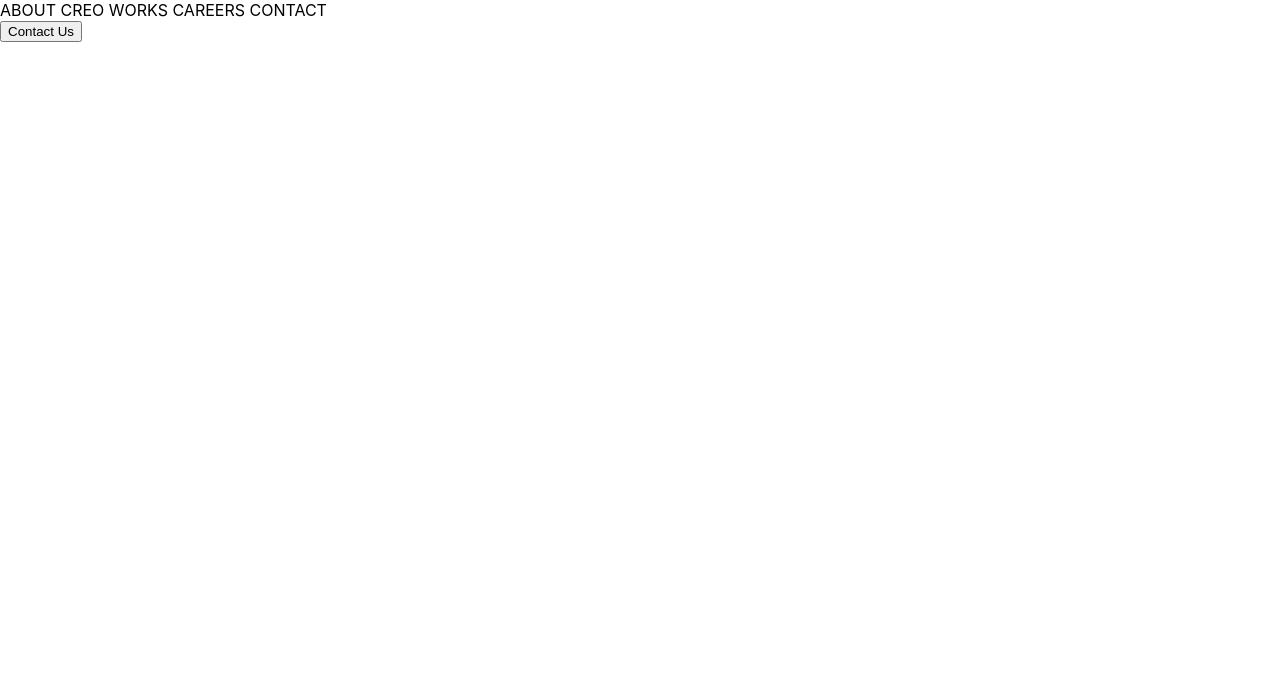
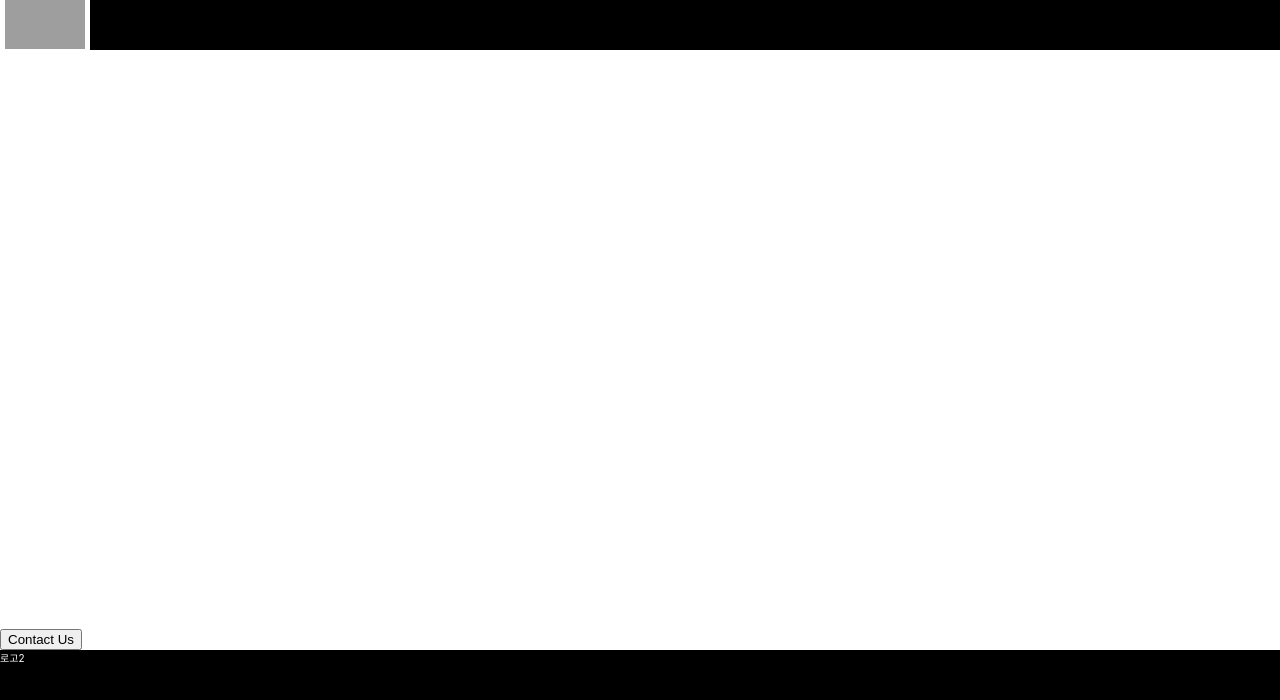
Before and after one commit to zerda217/React, a React (Create React App) app in the folder creotest/: page / in a window 1280 px wide. Shown: the top 700 px of the page. Built offline with nearby package versions, Linux system fonts and the light colour scheme; grey boxes are pictures that could not be loaded.

Commit message:
21.08.23. 메인 화면 분할

```diff
--- a/creotest/src/App.css
+++ b/creotest/src/App.css
@@ -2,37 +2,54 @@
   text-align: center;
 }
 
-.App-logo {
-  height: 40vmin;
-  pointer-events: none;
-}
-
-@media (prefers-reduced-motion: no-preference) {
-  .App-logo {
-    animation: App-logo-spin infinite 20s linear;
-  }
-}
-
-.App-header {
-  background-color: #282c34;
-  min-height: 100vh;
+.App_header {
+  background-color: black;
+  width: 100%;
+  height: 50px;
   display: flex;
   flex-direction: column;
-  align-items: center;
+  text-align: right;
   justify-content: center;
-  font-size: calc(10px + 2vmin);
+  font-size: 10px;
   color: white;
 }
 
-.App-link {
-  color: #61dafb;
+.headerlogo {
+  padding: 5px;
+  background-color: white;
+  width: 80px;
 }
 
-@keyframes App-logo-spin {
-  from {
-    transform: rotate(0deg);
-  }
-  to {
-    transform: rotate(360deg);
-  }
+.Body {
+  height: clac(100vh - 300px) ;
+  display: flex;
+  flex-direction: column;
+  text-align: left;
+  justify-content: center;
+  font-size: 10px;
+  color: white;
 }
+
+.Footer {
+  display: flex;
+  flex-direction: column;
+  text-align: left;
+  justify-content: center;
+  position: fixed;
+  bottom: 0;
+  width: 100%;
+  font-size: 10px;
+  color: white;
+
+}
+
+.FooterTop {
+  height: 150px;
+  background-color: rgb(75, 75, 75);
+}
+
+.FooterUnder {
+  height: 150px;
+  background-color: black;
+  justify-content: bottom;
+}
--- a/creotest/src/App.js
+++ b/creotest/src/App.js
@@ -1,18 +1,39 @@
+import React, { useState } from 'react';
 import './App.css';
-import Button from './components/Button';
+import Header from './components/Header';
+import PageTemplate from './components/PageTemplate';
+import Footer from './components/Footer';
 
 function App() {
   return (
     <div>
-      <nav>
-        ABOUT
-        CREO
-        WORKS
-        CAREERS
-        CONTACT
-      </nav>
-      <Button></Button>
+      <Header></Header>
+      <div className="Body">
+        <PageTemplate></PageTemplate>
+      </div>
+    <Footer></Footer>
     </div>
+
+//         <div>
+// 크레오코리아는 클라이언트의 니즈와 고객의 감성을 충족시키는 UI(사용자 인터페이스)와
+//                     긍정적인 UX(사용자경험)설계 경험을 바탕으로 IoT 기술까지 융합된 전문성을 갖추었습니다
+//         </div>
+
+
+        // <div>
+        //     <p><h2>Contact us with  your challenge </h2> <h6>크레오 코리아 관련 제품 및 기타 궁금하신 점을 해결해 드립니다.</h6></p>
+        // </div>
+        // <div>
+        //     <div>CREO</div>
+        //     <div>
+        //         <div>대표 : 김홍범 / 서울특별시 성동구 연무장 5가길 7</div>
+        //         <div>TEL : 02-4321-432</div>
+        //         <div>개인정보취급방침</div>
+        //         <div>사업자등록번호 :</div>
+        //         <div>대표메일 : hb.kim@creokorea.com</div>
+        //         <div></div>
+        //     </div>
+        //     <div>© CREO KOREA all right reseved</div>
   );
 }
 
--- /dev/null
+++ b/creotest/src/components/Footer.js
@@ -0,0 +1,17 @@
+import React, { Component } from 'react';
+import Button from './Button';
+
+export default class Footer extends Component {
+    render() {
+        return (
+            <div className="Footer">
+                <div className="FotterTop">
+                    <Button>Contact Us</Button>
+                </div>
+                <div className="FooterUnder">
+                    로고2
+                </div>
+            </div>
+        )
+    }
+}
--- /dev/null
+++ b/creotest/src/components/Header.js
@@ -0,0 +1,18 @@
+import React, { Component } from 'react'
+
+export default class Header extends Component {
+    render() {
+        return (
+            <div className="App_header">
+            <img className="headerlogo" src="https://blog.creokorea.com//uploads/l_f77a7d016b.png"/>
+            <div className="nav">
+            ABOUT
+            CREO
+            WORKS
+            CAREERS
+            CONTACT
+            </div>
+            </div>
+        )
+    }
+}
--- /dev/null
+++ b/creotest/src/components/PageTemplate.js
@@ -0,0 +1,16 @@
+import React from 'react';
+import styles from './PageTemplate.scss';
+import classNames from 'classnames/bind';
+
+const cx = classNames.bind(styles);
+
+const PageTemplate = ({children}) => {
+    return (
+    <div className={cx('page-template')}>
+        <h4>크레오 코리아</h4>
+        <div className={cx('content')}>{children}</div>
+    </div>
+    );
+};
+
+export default PageTemplate;
--- /dev/null
+++ b/creotest/src/components/PageTemplate.scss
@@ -0,0 +1,23 @@
+.page-template {
+    margin-top: 5rem;
+    margin-left: auto;
+    margin-right: auto;
+    width: 200px;
+    background: white;
+    // border: 1px solid black;
+    padding-top: 2rem;
+
+    @media(max-width: 768px) {
+        margin-top: 1rem;
+        width: calc(100% - 2rem);
+    }
+    h1 {
+        text-align: center;
+        font-size: 4rem;
+        font-weight: 300;
+        margin: 0;
+    }
+    .content {
+        margin-top: 2rem;
+    }
+}
```
Also changed, not shown: creotest/src/components/Table.js (added, +11 -0 lines).
